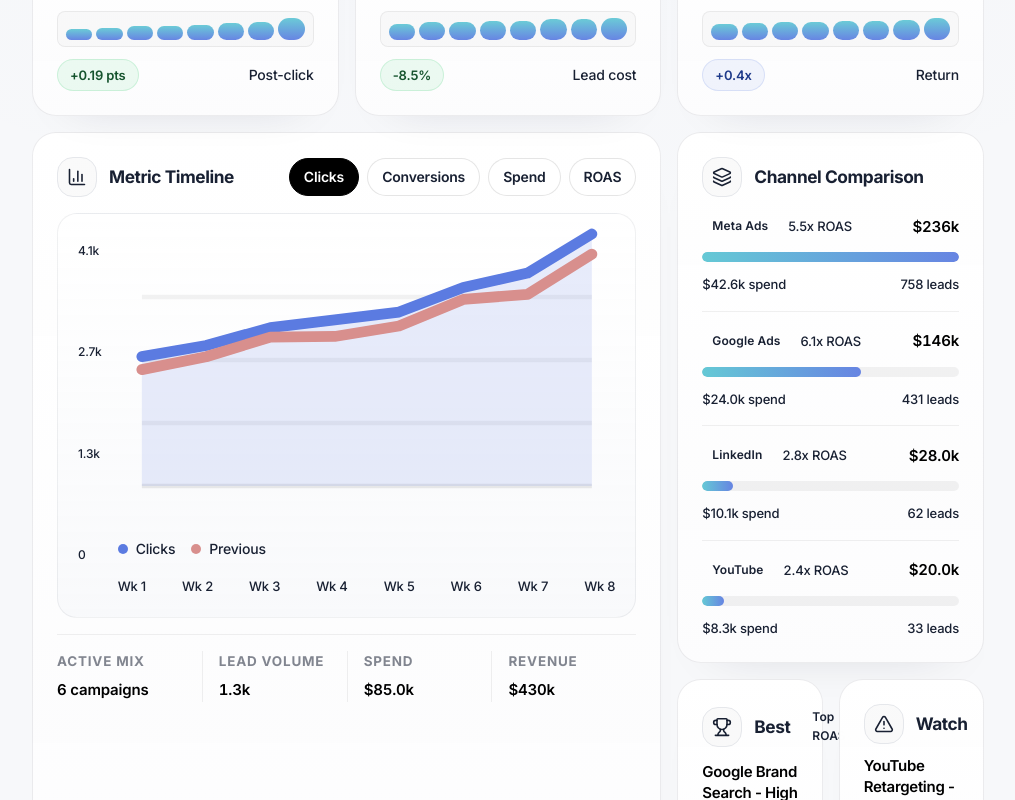
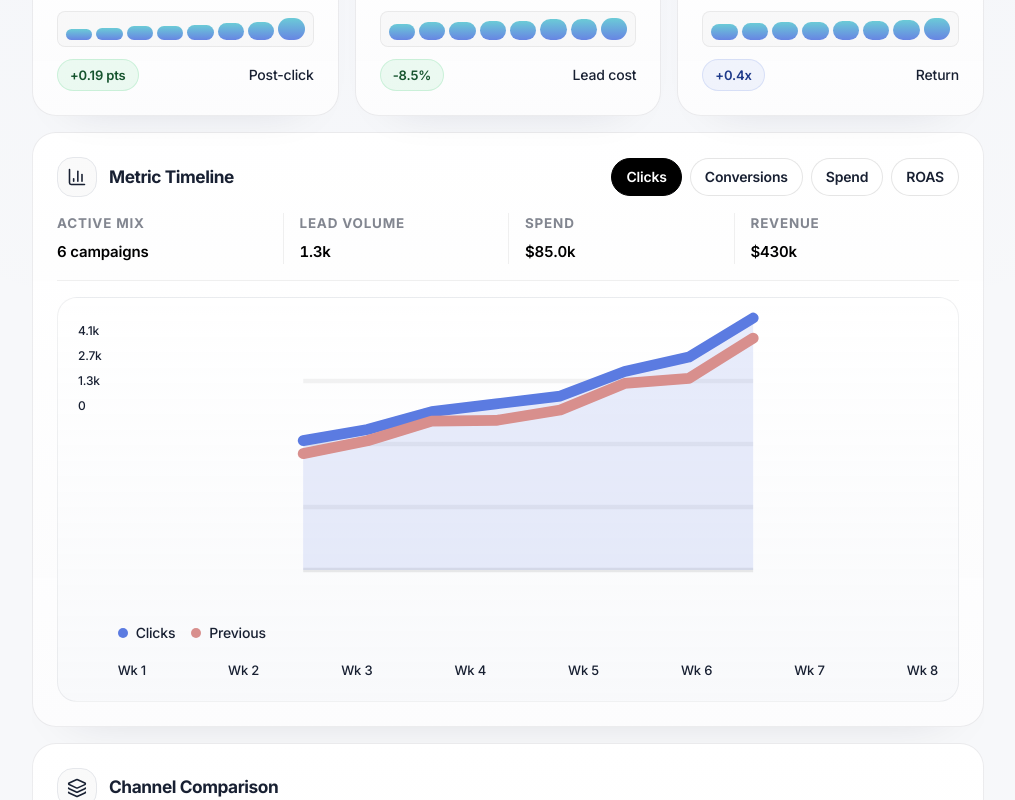
Before and after one commit to Neel-Dandiwala/solvomo-app, a Nuxt app: page /app/performance in a window 1280 px wide. Shown: the part 1160-1960 px from the top of the page, without its empty margins (264-1279 px from the left). Built offline with nearby package versions, Linux system fonts and the light colour scheme.

Commit message:
performace

```diff
--- a/components/app/analytics/AnalyticsLineChart.vue
+++ b/components/app/analytics/AnalyticsLineChart.vue
@@ -13,11 +13,20 @@ const props = withDefaults(
     series: ChartSeries[];
     valueFormatter?: (value: number) => string;
     variant?: "line" | "area";
+    /** Tighter plot + clipping (e.g. Performance timeline vs full-width trend cards). */
+    compact?: boolean;
   }>(),
   {
     valueFormatter: (value: number) => `${value}`,
     variant: "line",
+    compact: false,
   },
+);
+
+const svgPlotClass = computed(() =>
+  props.compact
+    ? "h-44 w-full overflow-hidden sm:h-52 lg:h-60"
+    : "h-60 w-full overflow-visible lg:h-72",
 );
 
 const chartMax = computed(() =>
@@ -61,13 +70,13 @@ function buildAreaPath(values: number[]) {
 </script>
 
 <template>
-  <div class="sv-chart-panel">
-    <div class="grid gap-4 sm:grid-cols-[auto_minmax(0,1fr)]">
-      <div class="hidden flex-col justify-between pb-8 pt-2 text-[12px] text-black/38 sm:flex">
+  <div class="sv-chart-panel min-h-0 w-full min-w-0">
+    <div class="grid items-start gap-3 sm:grid-cols-[auto_minmax(0,1fr)] sm:gap-4">
+      <div class="hidden flex-col gap-1.5 pt-1 text-[12px] text-black/38 sm:flex">
         <span v-for="tick in chartTicks" :key="tick">{{ valueFormatter(tick) }}</span>
       </div>
-      <div class="min-w-0">
-        <svg viewBox="0 0 100 64" class="h-60 w-full overflow-visible lg:h-72">
+      <div class="min-h-0 min-w-0">
+        <svg viewBox="0 0 100 64" :class="svgPlotClass">
           <line x1="0" y1="14" x2="100" y2="14" stroke="rgba(0,0,0,0.05)" stroke-width="1" />
           <line x1="0" y1="28" x2="100" y2="28" stroke="rgba(0,0,0,0.05)" stroke-width="1" />
           <line x1="0" y1="42" x2="100" y2="42" stroke="rgba(0,0,0,0.05)" stroke-width="1" />
--- a/pages/app/performance.vue
+++ b/pages/app/performance.vue
@@ -518,7 +518,7 @@ function onCampaignTableRowClick(row: Record<string, unknown>) {
       <AnalyticsMetadataStrip :items="metadataItems" />
     </SurfaceCard>
 
-    <section class="grid grid-cols-12 gap-3 lg:gap-4">
+    <section class="grid grid-cols-12 content-start items-start gap-3 lg:gap-4">
       <div class="col-span-12 flex flex-wrap gap-2">
         <StatusBadge
           v-for="signal in quickSignals"
@@ -540,7 +540,11 @@ function onCampaignTableRowClick(row: Record<string, unknown>) {
         :trend="item.trend"
         dense
       />
-      <SurfaceCard variant="frame" padding="sm" class="col-span-12 flex min-w-0 flex-col gap-4 xl:col-span-8">
+      <SurfaceCard
+        variant="frame"
+        padding="sm"
+        class="col-span-12 flex h-fit min-h-0 min-w-0 w-full flex-col gap-4"
+      >
         <div class="flex flex-col gap-3 lg:flex-row lg:items-center lg:justify-between">
           <div class="flex min-w-0 items-center gap-3">
             <div :class="sectionIconClass">
@@ -562,15 +566,8 @@ function onCampaignTableRowClick(row: Record<string, unknown>) {
           </div>
         </div>
 
-        <AnalyticsLineChart
-          :labels="trendConfig.labels"
-          :series="trendConfig.series"
-          :value-formatter="trendConfig.formatter"
-          variant="area"
-        />
-
         <div
-          class="grid min-w-0 grid-cols-2 gap-3 border-t border-black/[0.06] pt-4 sm:grid-cols-4 lg:gap-0 lg:pt-4 xl:divide-x xl:divide-black/[0.06]"
+          class="grid min-w-0 grid-cols-2 gap-3 border-b border-black/[0.06] pb-4 sm:grid-cols-4 lg:gap-0 lg:pb-4 xl:divide-x xl:divide-black/[0.06]"
         >
           <div
             v-for="(stat, idx) in trendStatsRow"
@@ -582,9 +579,16 @@ function onCampaignTableRowClick(row: Record<string, unknown>) {
             <p class="mt-1.5 text-[15px] font-semibold tabular-nums text-black">{{ stat.value }}</p>
           </div>
         </div>
+
+        <AnalyticsLineChart
+          :labels="trendConfig.labels"
+          :series="trendConfig.series"
+          :value-formatter="trendConfig.formatter"
+          variant="area"
+        />
       </SurfaceCard>
 
-      <div class="col-span-12 flex min-w-0 flex-col gap-4 xl:col-span-4">
+      <div class="col-span-12 flex min-h-0 w-full flex-col gap-4">
         <SurfaceCard variant="frame" padding="sm" class="min-w-0">
           <div class="mb-4 flex items-center gap-3">
             <div :class="sectionIconClass">
```
